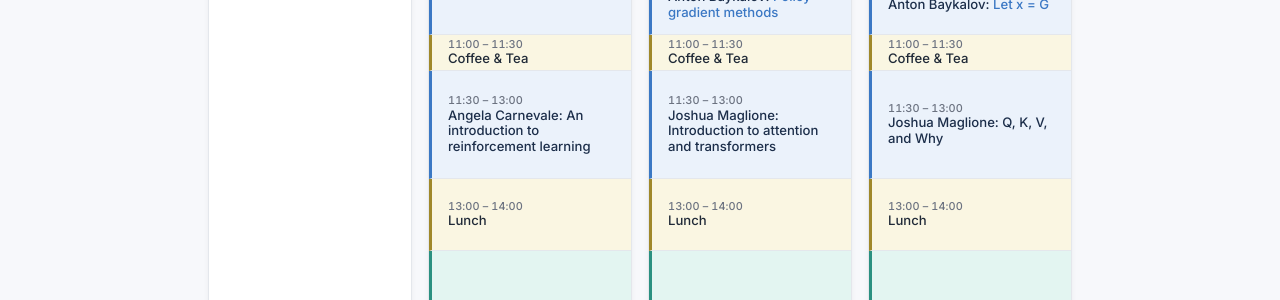
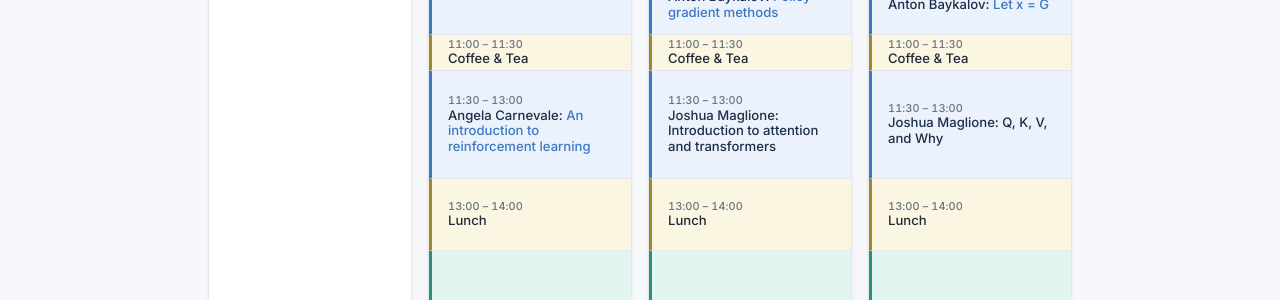
Before and after one commit to math-learn/math-learn.github.io, a Jekyll site: the page docs/index.html, which Jekyll copies as it is, in a window 1280 px wide. Shown: the part 871-1171 px from the top of the page. Built offline with Jekyll 4.4.1, drawn with Linux system fonts in a browser that asks for light colours.

Commit message:
AC notes1

```diff
--- a/docs/feed.xml
+++ b/docs/feed.xml
@@ -1 +1 @@
-<?xml version="1.0" encoding="utf-8"?><feed xmlns="http://www.w3.org/2005/Atom" ><generator uri="https://jekyllrb.com/" version="4.4.1">Jekyll</generator><link href="/feed.xml" rel="self" type="application/atom+xml" /><link href="/" rel="alternate" type="text/html" /><updated>2026-06-02T11:37:28+01:00</updated><id>/feed.xml</id><title type="html">MathLearn</title><subtitle>A workshop for early-career researchers about applications of artificial intelligence in pure mathematics.</subtitle></feed>
+<?xml version="1.0" encoding="utf-8"?><feed xmlns="http://www.w3.org/2005/Atom" ><generator uri="https://jekyllrb.com/" version="4.4.1">Jekyll</generator><link href="/feed.xml" rel="self" type="application/atom+xml" /><link href="/" rel="alternate" type="text/html" /><updated>2026-06-03T09:01:40+01:00</updated><id>/feed.xml</id><title type="html">MathLearn</title><subtitle>A workshop for early-career researchers about applications of artificial intelligence in pure mathematics.</subtitle></feed>
--- a/docs/index.html
+++ b/docs/index.html
@@ -66,7 +66,7 @@
       </li>
       <li class="event-item event-lecture" style="height:108px">
         <span class="event-time">11:30 – 13:00</span>
-        <span class="event-title">Angela Carnevale: An introduction to reinforcement learning</span>
+        <span class="event-title">Angela Carnevale: <a href="/notes/IntroRL.pdf">An introduction to reinforcement learning</a></span>
       </li>
       <li class="event-item event-lunch" style="height:72px">
         <span class="event-time">13:00 – 14:00</span>
```
Also changed, not shown: index.md (+1 -1 lines), 1 other file.
